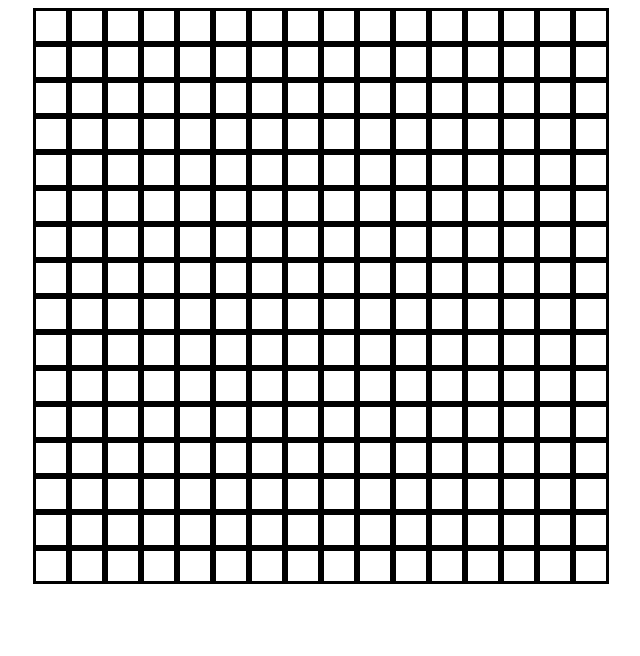
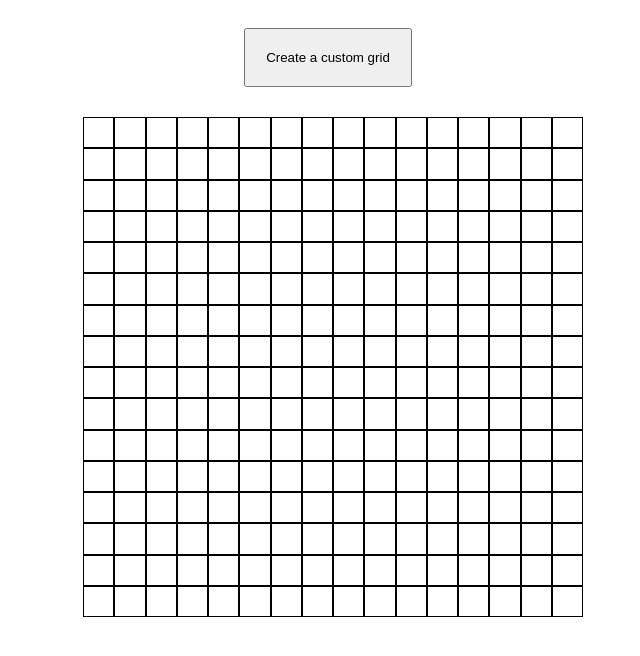
Before and after one commit to MarquitosBR88/etch-a-sketch, a plain HTML site: page index.html in a window 1280 px wide. Shown: the whole page, without its empty margins (307-947 px from the left). Drawn offline with Linux system fonts and the light colour scheme.

Commit message:
Create newGrid function and other changes
I did a major rework on the code, changed the flexbox to the grid to fit all the container no matter the quantity of blocks, changed a lot of the JavaScript code to be possible to create other grids without reloading the page, but I still need to figure out how to delete the former grid when you create another instead of appending to it.

```diff
--- a/css/style.css
+++ b/css/style.css
@@ -7,12 +7,20 @@ body {
 
 .container {
     display: flex;
-    flex-wrap: wrap;
-    max-width: 600px;
-    max-height: 100px;
+    width: 500px;
+    height: 500px;
 }
 
 .grid {
-    min-width: 30px;
-    min-height: 30px;
+    display: flex;
+    flex-direction: column;
+    flex: 1;
+    min-height: 0;
 }
+
+button {
+    margin-bottom: 30px;
+    padding: 20px;
+    margin-right: 10px;
+    margin-top: 20px;
+}
--- a/index.html
+++ b/index.html
@@ -6,6 +6,7 @@
         <link rel="stylesheet" href="css/style.css">
     </head>
     <body>
+        <button class="new-grid">Create a custom grid</button>
         <div class="container"></div>
         <script src="js/script.js"></script>
     </body>
--- a/js/script.js
+++ b/js/script.js
@@ -1,19 +1,43 @@
+
+
 const container = document.querySelector(".container");
-for (i = 0; i < 256; i++) {
-    const div = document.createElement("div");
-    div.classList.add("grid");
-    container.appendChild(div);
+const customGrid = document.querySelector("button");
+
+//Default value
+newGrid(16)
+
+function newGrid(value) {
+    gridCreator(value);
+    const grid = document.querySelectorAll(".children");
+    function colorChange(index) {
+        grid[index].addEventListener("mouseover", () => {
+            grid[index].style.background = "black"
+        });
+    }
+    //For each div iteration, add border and the colorChange function when hover
+    for (i = 0; i < grid.length; i++) {
+        grid[i].style.border = "solid 1px black";
+        colorChange(i);
+    }
 }
 
-const grid = document.querySelectorAll(".grid");
+customGrid.addEventListener("click", () => {
+    let value = parseInt(prompt("How many rows?"));
+    newGrid(value);
+});
 
-for (i = 0; i < grid.length; i++) {
-    grid[i].style.border = "solid black";
-    colorChange(i);
+//Create the divs blocks of the grid
+function gridCreator(value) {
+    for (i = 0; i < value; i++) {
+        x = 0
+        const rows = document.createElement("div");
+        rows.classList.add("rows", "grid");
+        container.appendChild(rows);
+        while (x < value) {
+            const childDivs = document.createElement("div");
+            childDivs.classList.add("children", "grid");
+            rows.appendChild(childDivs);
+            x++
+        }
+    }
 }
-
-function colorChange(index) {
-    grid[index].addEventListener("mouseover", () => {
-        grid[index].style.background = "black"
-    });
-}
```
